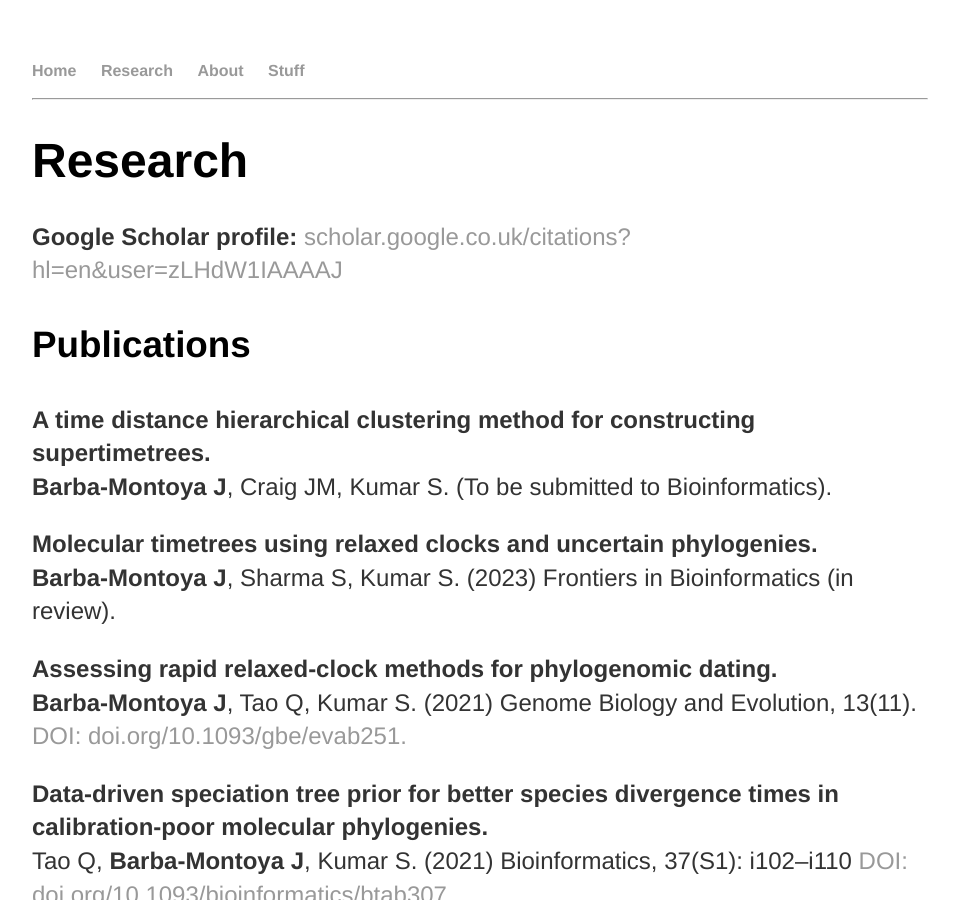
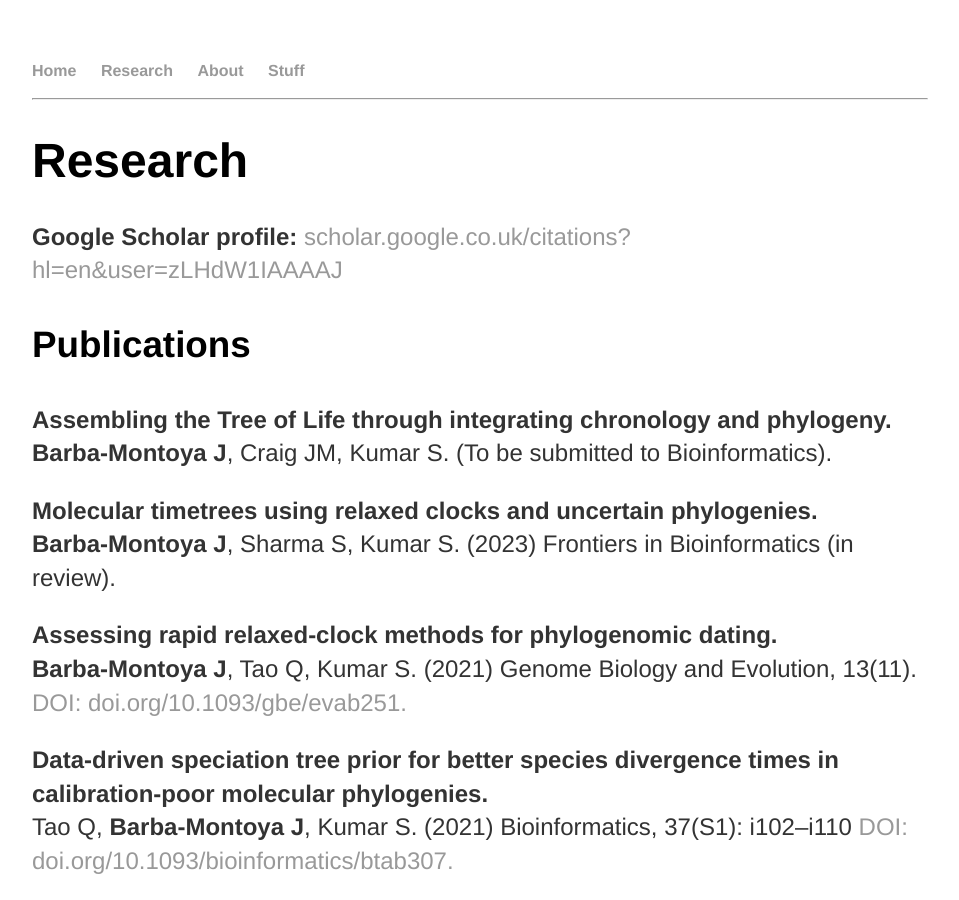
Before and after one commit to josebarbamontoya/josebarbamontoya.github.io, a Jekyll site: the page built from research/index.html, in a window 1280 px wide and 900 px high. Shown: the whole window, without its empty margins (160-1119 px from the left). Built offline with Jekyll 4.4.1, drawn with Linux system fonts in a browser that asks for light colours.

Commit message:
Update index.html

```diff
--- a/research/index.html
+++ b/research/index.html
@@ -8,7 +8,7 @@ title: Jose Barba-Montoya
 					<p><b>Google Scholar profile:</b><a href="https://scholar.google.co.uk/citations?hl=en&user=zLHdW1IAAAAJ"> scholar.google.co.uk/citations?hl=en&user=zLHdW1IAAAAJ</a></p>
 					<h3>Publications</h3>
 
-<p><b>A time distance hierarchical clustering method for constructing supertimetrees.</b><br>
+<p><b>Assembling the Tree of Life through integrating chronology and phylogeny.</b><br>
 <b>Barba-Montoya J</b>, Craig JM, Kumar S. (To be submitted to Bioinformatics).
 
 <p><b>Molecular timetrees using relaxed clocks and uncertain phylogenies.</b><br>
```
